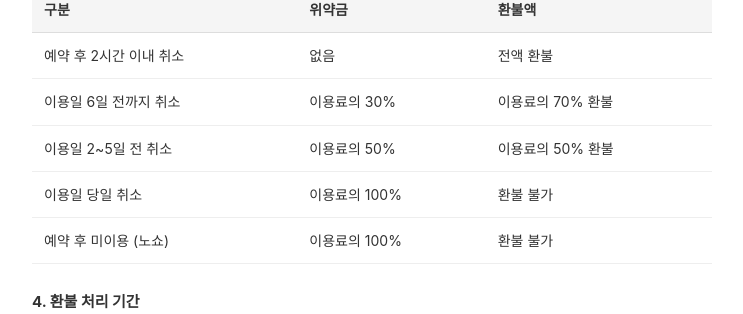
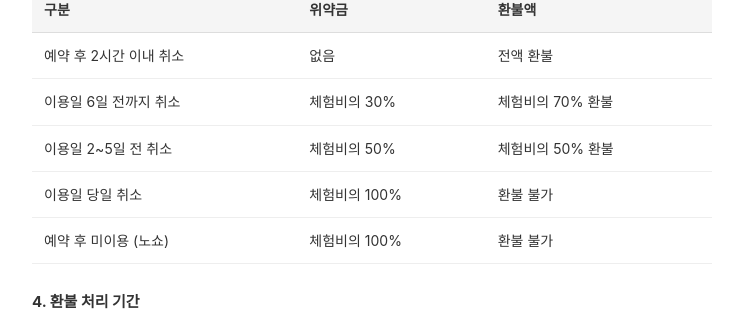
Before and after one commit to sonic817/dsy-FE, a Next.js app: page /terms/refund in a window 1280 px wide. Shown: the part 430-744 px from the top of the page, without its empty margins (268-1011 px from the left). Built offline with nearby package versions, Linux system fonts and the light colour scheme.

Commit message:
fix 용어번경 이용료 -> 체험비

```diff
--- a/src/app/terms/refund/page.tsx
+++ b/src/app/terms/refund/page.tsx
@@ -34,10 +34,10 @@ export default function RefundPolicyPage() {
           </thead>
           <tbody>
             <tr><td style={td}>예약 후 2시간 이내 취소</td><td style={td}>없음</td><td style={td}>전액 환불</td></tr>
-            <tr><td style={td}>이용일 6일 전까지 취소</td><td style={td}>이용료의 30%</td><td style={td}>이용료의 70% 환불</td></tr>
-            <tr><td style={td}>이용일 2~5일 전 취소</td><td style={td}>이용료의 50%</td><td style={td}>이용료의 50% 환불</td></tr>
-            <tr><td style={td}>이용일 당일 취소</td><td style={td}>이용료의 100%</td><td style={td}>환불 불가</td></tr>
-            <tr><td style={td}>예약 후 미이용 (노쇼)</td><td style={td}>이용료의 100%</td><td style={td}>환불 불가</td></tr>
+            <tr><td style={td}>이용일 6일 전까지 취소</td><td style={td}>체험비의 30%</td><td style={td}>체험비의 70% 환불</td></tr>
+            <tr><td style={td}>이용일 2~5일 전 취소</td><td style={td}>체험비의 50%</td><td style={td}>체험비의 50% 환불</td></tr>
+            <tr><td style={td}>이용일 당일 취소</td><td style={td}>체험비의 100%</td><td style={td}>환불 불가</td></tr>
+            <tr><td style={td}>예약 후 미이용 (노쇼)</td><td style={td}>체험비의 100%</td><td style={td}>환불 불가</td></tr>
           </tbody>
         </table>
       </Section>
--- a/src/app/terms/service/page.tsx
+++ b/src/app/terms/service/page.tsx
@@ -52,9 +52,9 @@ export default function TermsOfServicePage() {
           <li>이용자는 다음 기준에 따라 예약을 취소할 수 있으며, 취소 시점에 따라 위약금이 부과됩니다.
             <ul>
               <li>예약 후 2시간 이내 취소: 전액 환불</li>
-              <li>이용일 6일 전까지 취소: 이용료의 30% 위약금 부과</li>
-              <li>이용일 2일~5일 전 취소: 이용료의 50% 위약금 부과</li>
-              <li>이용일 당일 취소 또는 미이용: 환불 불가 (이용료의 100% 위약금)</li>
+              <li>이용일 6일 전까지 취소: 체험비의 30% 위약금 부과</li>
+              <li>이용일 2일~5일 전 취소: 체험비의 50% 위약금 부과</li>
+              <li>이용일 당일 취소 또는 미이용: 환불 불가 (체험비의 100% 위약금)</li>
             </ul>
           </li>
           <li>환불은 결제 수단에 따라 처리되며, 카드 결제의 경우 카드사 정책에 따라 환불 처리 기간이 상이할 수 있습니다.</li>
--- a/src/components/sections/ReservationSection.tsx
+++ b/src/components/sections/ReservationSection.tsx
@@ -467,7 +467,7 @@ export default function ReservationSection() {
                   <span className="value">{reservationTypeLabel}</span>
                 </div>
                 <div className="form-summary-row">
-                  <span className="label">이용료</span>
+                  <span className="label">체험비</span>
                   <span className="value">{unitPrice > 0 ? `${unitPrice.toLocaleString()}원 / 인` : "미선택"}</span>
                 </div>
               </div>
```
Also changed, not shown: src/components/sections/UsageGuideSection.tsx (+7 -7 lines), .claude/rules/api-calls.md, public/terms/refund-policy.txt, public/terms/terms-of-service.txt, 2 other files (tests, documents, lock files or other folders).
